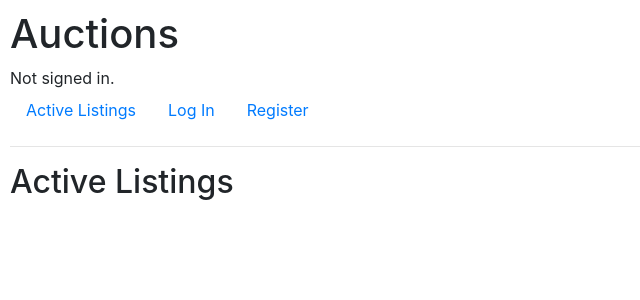
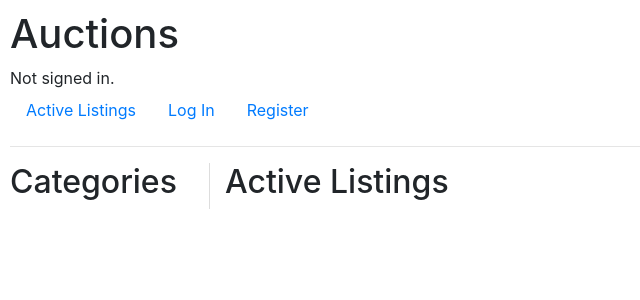
Before and after one commit to kholmetskii/Commerce-project, a Django app: page /create_listing in a window 1280 px wide. Shown: the top 300 px of the page, without its empty margins (0-640 px from the left). Run offline with Django 3.2, Linux system fonts and the light colour scheme; some libraries are stand-ins or nearby versions.

Commit message:
Added non-active category panel and base layout for particular listing

```diff
--- a/auctions/templates/auctions/active_listings.html
+++ b/auctions/templates/auctions/active_listings.html
@@ -1,10 +1,27 @@
 {% extends "auctions/layout.html" %}
 
 {% block body %}
+    <div>
+        <div class="row">
+            <!-- Боковая панель с категориями -->
+            <div class="col-md-2" style="border-right: 1px solid #ddd;">
+                <h2>Categories</h2>
+                <ul class="list-group">
+                    {% for category in categories %}
+                        <li class="list-group-item">
+                            <div>{{ category.name }}</div>
+                        </li>
+                    {% endfor %}
+                </ul>
+            </div>
+
+            <!-- Секция с активными объявлениями -->
+            <div class="col-md-10">
                 <h2>Active Listings</h2>
                 {% for listing in listings %}
                     {% if listing.is_active %}
                         <div class="container mt-5">
+                            <a href="{% url 'view_listing' id=listing.id %}" style="text-decoration: none; color: inherit;">
                                 <div class="card mb-3" style="max-width: 100%;">
                                     <div class="row g-0">
                                         <div class="col-md-4">
@@ -13,13 +30,18 @@
                                         <div class="col-md-8">
                                             <div class="card-body">
                                                 <h5 class="card-title">{{ listing.title }}</h5>
+                                                <hr>
                                                 <p class="card-text"><strong>Price:</strong> ${{ listing.price }}</p>
                                                 <h6 class="card-text"><strong>Description:</strong> {{ listing.description }}</h6>
                                             </div>
                                         </div>
                                     </div>
                                 </div>
+                            </a>
                         </div>
                     {% endif %}
                 {% endfor %}
+            </div>
+        </div>
+    </div>
 {% endblock %}
--- a/auctions/urls.py
+++ b/auctions/urls.py
@@ -7,5 +7,6 @@
     path("login", views.login_view, name="login"),
     path("logout", views.logout_view, name="logout"),
     path("register", views.register, name="register"),
-    path("create_listing", views.create_listing, name="create_listing")
+    path("create_listing", views.create_listing, name="create_listing"),
+    path("listing/<int:id>/", views.view_listing, name="view_listing"),
 ]
--- a/auctions/views.py
+++ b/auctions/views.py
@@ -10,8 +10,10 @@
 
 def index(request):
     listings = Listing.objects.all()
+    categories = Category.objects.all()
     return render(request, "auctions/active_listings.html", {
-        'listings': listings
+        'listings': listings,
+        'categories': categories
     })
 
 
@@ -87,3 +89,7 @@
             return redirect('index')
     else:
         return render(request, "auctions/active_listings.html")
+
+
+def view_listing(request, id):
+    return render(request, "auctions/listing.html")
```
Also changed, not shown: auctions/templates/auctions/listing.html (added, +32 -0 lines), db.sqlite3. Lines whose indentation alone changed are shown as unchanged.
